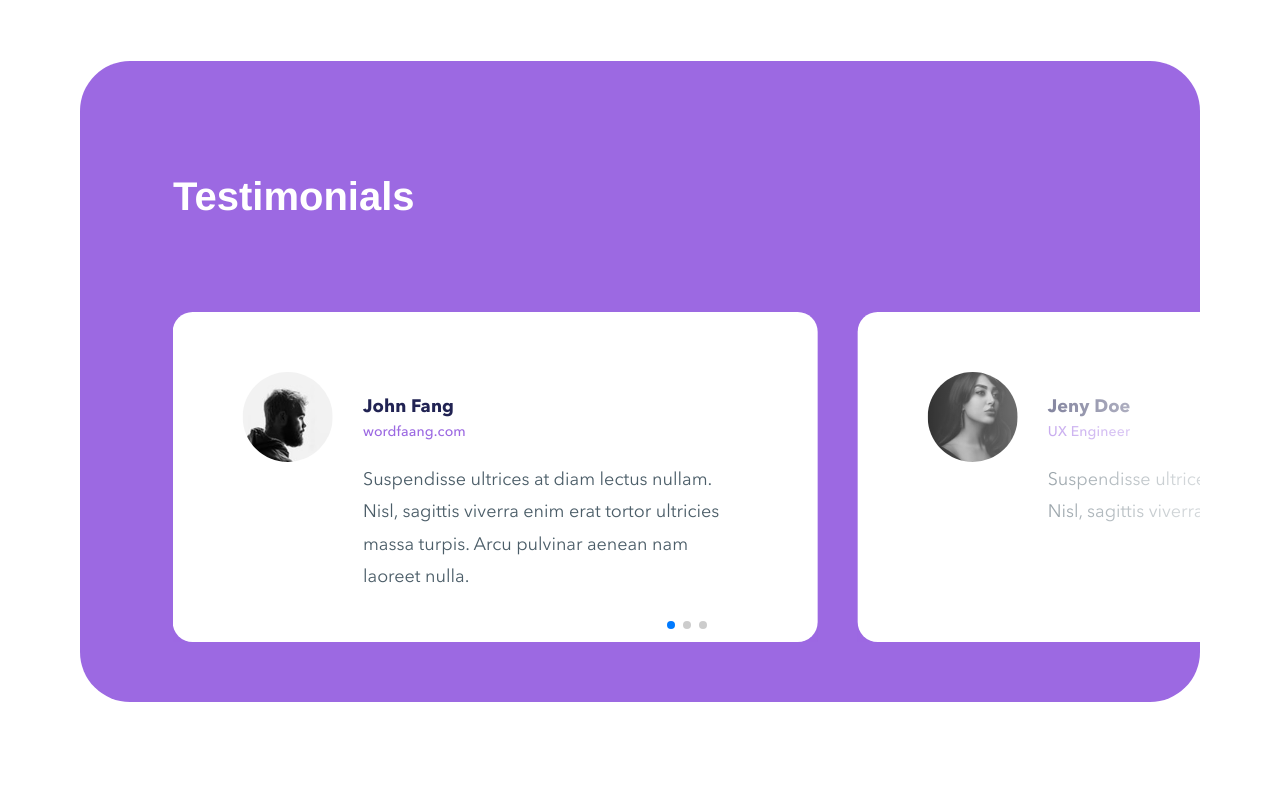
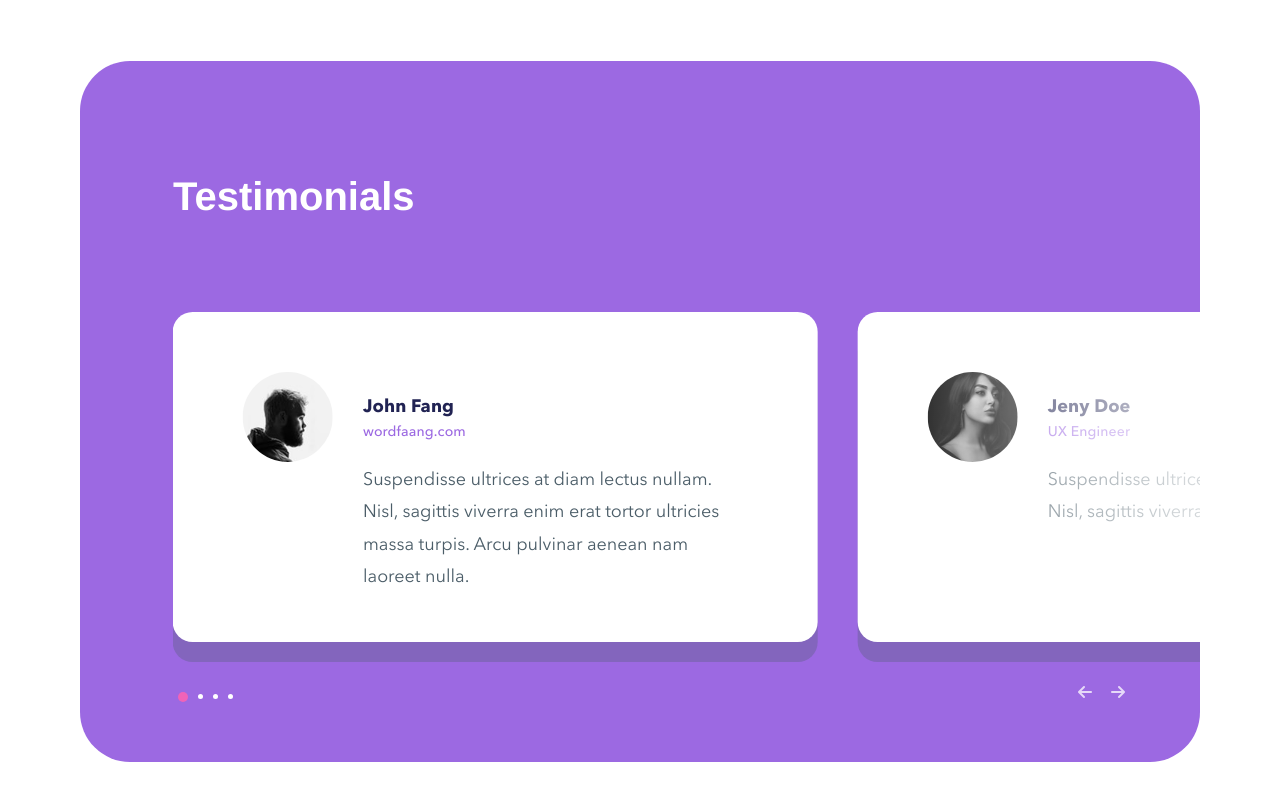
Before and after one commit to andryushque/data-warehouse, a plain HTML site: page index.html in a window 1280 px wide. Shown: the part 2673-3473 px from the top of the page. Drawn offline with Linux system fonts and the light colour scheme; files whose address does not match are found by name.

Commit message:
Fix: testimonials slider buttons and dots

```diff
--- a/index.html
+++ b/index.html
@@ -9,6 +9,7 @@
   <link rel="shortcut icon" href="favicon.ico" type="image/x-icon">
   <link rel="icon" href="favicon.ico" type="image/x-icon">
 
+  <script src="https://kit.fontawesome.com/c7035b6a58.js" crossorigin="anonymous"></script>
   <link rel="stylesheet" href="css/normalize.css">
   <link rel="stylesheet" href="css/swiper-bundle.min.css">
   <link rel="stylesheet" href="css/style.css">
@@ -213,10 +214,31 @@
               </div>
             </div>
             <!-- /.swiper-slide -->
+            <div class="swiper-slide">
+              <div class="testimonials__item">
+                <img src="images/testimonials/avatar-4.jpeg" alt="Photo: Jenna Barnston" class="testimonials__avatar">
+                <div class="testimonials__info">
+                  <span class="testimonials__name">Jenna Barnston</span>
+                  <span class="testimonials__profession">Fullstack Developer</span>
+                  <p class="testimonials__text">Lorem ipsum, dolor sit amet consectetur adipisicing elit. Quidem
+                    suscipit illum consectetur possimus tempora voluptatem nostrum eligendi explicabo, libero aut!</p>
+                </div>
+              </div>
+            </div>
+            <!-- /.swiper-slide -->
           </div>
           <!-- /.swiper-wrapper -->
 
           <div class="swiper-pagination"></div>
+
+          <div class="testimonials-buttons">
+            <div class="testimonials-button testimonials__button testimonials__button--prev">
+              <i class="fas fa-arrow-left"></i>
+            </div>
+            <div class="testimonials-button testimonials__button testimonials__button--next">
+              <i class="fas fa-arrow-right"></i>
+            </div>
+          </div>
         </div>
       </div>
       <!-- /.testimonials-wrapper -->
--- a/js/main.js
+++ b/js/main.js
@@ -9,8 +9,8 @@ $(document).ready(function () {
     slideVisibleClass: 'swiper-slide--visible',
 
     navigation: {
-      nextEl: ".testimonials-slider__button--next",
-      prevEl: ".testimonials-slider__button--prev",
+      nextEl: ".testimonials__button--next",
+      prevEl: ".testimonials__button--prev",
     },
 
     pagination: {
--- a/sass/_testimonials.sass
+++ b/sass/_testimonials.sass
@@ -19,7 +19,7 @@
     background: $light-primary
     border-radius: 20px
     overflow: hidden
-    box-shadow: 0px 20px 0px rgba(156, 105, 226, 0.3)
+    box-shadow: 0px 20px 0px rgba($dark-secondary, 0.3)
   &__avatar
     margin-right: 30px
     min-width: 90px
@@ -56,8 +56,25 @@
     line-height: 180%
     color: $dark-secondary
 
+  &-buttons
+    position: absolute
+    bottom: 0
+    right: 75px
+    z-index: 5
+  &__button
+    display: inline-block
+    cursor: pointer
+    &--prev
+      margin-right: 15px
+    .fas
+      color: rgba($light-primary, 0.75)
+      &:hover
+        color: rgba($light-primary, 1)
+        transition: color 0.3s ease
   .swiper
+    position: relative
     &-slide
+      min-height: 390px
       &-next
         .testimonials
           &__item
@@ -71,3 +88,26 @@
               width: 100%
               height: 100%
               background: linear-gradient(to right, rgba($light-primary, 0.01), rgba($light-primary, 0.75) 50%)
+    &-pagination
+      position: absolute
+      bottom: 0
+      left: 0
+      z-index: 5
+      display: flex
+      justify-content: flex-start
+      align-items: center
+      &-bullet
+        display: inline-block
+        width: 5px
+        height: 5px
+        margin: 0 10px
+        background: $light-primary
+        opacity: 1
+        &-active
+          width: 10px
+          height: 10px
+          background: #F063B8
+    &-container-horizontal
+      & > .swiper-pagination-bullets
+        .swiper-pagination-bullet
+          margin: 0 5px
```
Also changed, not shown: css/style.css, images/testimonials/avatar-4.jpeg (added).
